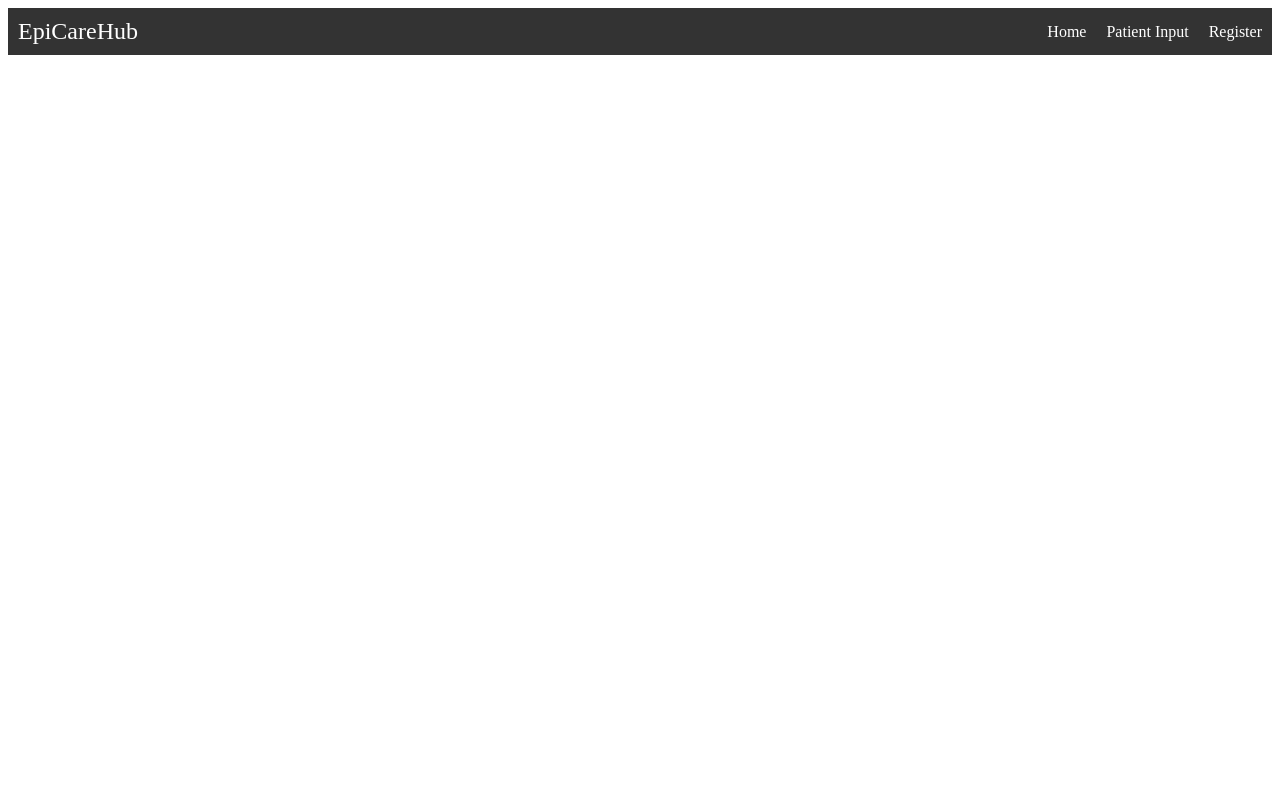
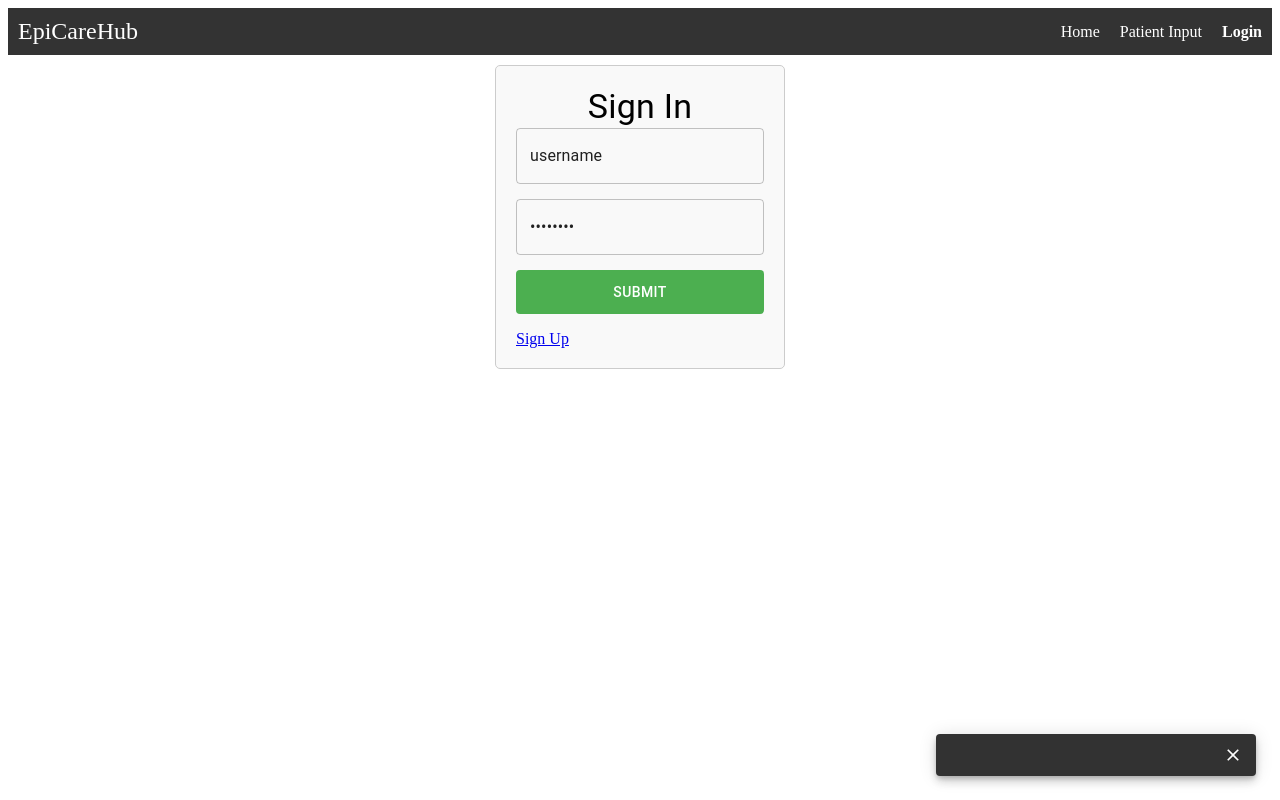
Before and after one commit to Ajinkyabhamre/SSWCS-555-EpiCareHub, a React (Vite) app in the folder Frontend/: page /Signin in a window 1280 px wide. Built offline with nearby package versions, Linux system fonts and the light colour scheme.

Commit message:
Added the functionality of login

```diff
--- a/Frontend/package.json
+++ b/Frontend/package.json
@@ -15,6 +15,7 @@
     "@mui/icons-material": "^5.15.11",
     "@mui/material": "^5.15.11",
     "axios": "^1.6.7",
+    "md5": "^2.3.0",
     "moment": "^2.30.1",
     "react": "^18.2.0",
     "react-dom": "^18.2.0",
--- a/Frontend/src/App.jsx
+++ b/Frontend/src/App.jsx
@@ -5,8 +5,10 @@ import Home from "./components/Home";
 import PatientInput from "./components/PatientInput";
 import RegistrationPage from "./components/RegistrationPage";
 import Navbar from "./components/Navbar";
+import Signin from './components/EpiCareHubLogin';
 
-function App() {
+//function App() {
+const App = () => {
   return (
     <Router>
       <header>
@@ -14,14 +16,20 @@ function App() {
       </header>
       <main>
         <Routes>
-          <Route path="/" element={<Home />} />
+          <Route path="/Signin" element={<Signin />} />
+          <Route path="/register" element={<RegistrationPage />} />
+          {/*<Route path="/" element={<Signin />} />*/}
+          <Route path="/home" element={<Home />} />
           <Route path="/pinput" element={<PatientInput />} />
-          <Route path="/register" element={<RegistrationPage />} />
+          {/*<Route path="/register" element={<RegistrationPage />} />*/}
+          {/*<Route path="/" element={<Home />} />
+          <Route path="/pinput" element={<PatientInput />} />
+          <Route path="/register" element={<RegistrationPage />} />*/}
         </Routes>
       </main>
       <footer></footer>
     </Router>
   );
-}
+};
 
 export default App;
--- /dev/null
+++ b/Frontend/src/components/EpiCareHubLogin.jsx
@@ -0,0 +1,94 @@
+import React, { useState } from 'react';
+import md5 from 'md5';
+import { useNavigate } from 'react-router-dom';
+import validCredentials from './validCredentials';
+import axios from "axios";
+import { TextField, Button, Typography } from "@mui/material";
+import Snackbar from "@mui/material/Snackbar";
+import IconButton from "@mui/material/IconButton";
+import CloseIcon from "@mui/icons-material/Close";
+//import useAuth from './useAuth';
+
+const Signin = () => {
+  const [username, setUsername] = useState('username');
+  const [password, setPassword] = useState('password');
+  const [error, setError] = useState('');
+  const navigate = useNavigate();
+  //const { login } = useAuth();
+
+  const handleClose = (event, reason) => {
+    if (reason === "clickaway") {
+      return;
+    }
+  }
+
+  const handleSubmit = (event) => {
+    event.preventDefault();
+
+      if (username === validCredentials.username && md5(password) === validCredentials.password) {
+        // Login successful
+        //login();
+        localStorage.setItem('isLoggedIn', 'true');
+        navigate('/home');
+      } else {
+        setError('Invalid username or password');
+      }
+
+    };
+
+  return (
+    <div className="page-container" >
+      <Typography variant="h4" align='center'>Sign In</Typography>
+      <form className="form-container" onSubmit={handleSubmit}>
+        <div>
+          <TextField
+            type="text"
+            id="username"
+            name="username"
+            value={username}
+            onChange={(e) => setUsername(e.target.value)}
+            onFocus={() => setUsername('')}
+            className="text_input"
+            required
+          />
+        </div>
+        <div>
+          <TextField
+            type="password"
+            id="password"
+            name="password"
+            value={password}
+            onChange={(e) => setPassword(e.target.value)}
+            onFocus={() => setPassword('')}
+            className="text_input"
+            required
+          />
+        </div>
+        {/*<div className="todo-errors">{error && <span>{error}</span>}</div>*/}
+        <Button type="submit">Submit</Button>
+      </form>
+      <p style={{ color: 'red' }}>{error}</p>
+      <a className="link" href="/register">
+        Sign Up
+      </a>
+      <Snackbar
+        anchorOrigin={{ vertical: "bottom", horizontal: "right" }}
+        open={open}
+        autoHideDuration={3000}
+        onClose={handleClose}
+        action={
+          <IconButton
+            size="small"
+            aria-label="close"
+            color="inherit"
+            onClick={handleClose}
+          >
+            <CloseIcon fontSize="small" />
+          </IconButton>
+        }
+        />
+    </div>
+  );
+};
+
+export default Signin;
--- a/Frontend/src/components/Navbar.jsx
+++ b/Frontend/src/components/Navbar.jsx
@@ -29,10 +29,10 @@ const Navbar = () => {
             <NavLink
               activeClassName="active"
               className="nav-link"
-              to="/register"
+              to="/Signin"
               end
             >
-              Register
+              Login
             </NavLink>
           </li>
         </ul>
--- /dev/null
+++ b/Frontend/src/components/validCredentials.jsx
@@ -0,0 +1,9 @@
+//Temporary file for validating the input functionality
+import md5 from 'md5';
+
+const validCredentials = {
+    username: 'user1', // Replace with the actual username
+    password: md5('password@123'), // Store a hashed password for security
+  };
+
+export default validCredentials;
```
Also changed, not shown: 1 other file (tests, documents, lock files or other folders).
